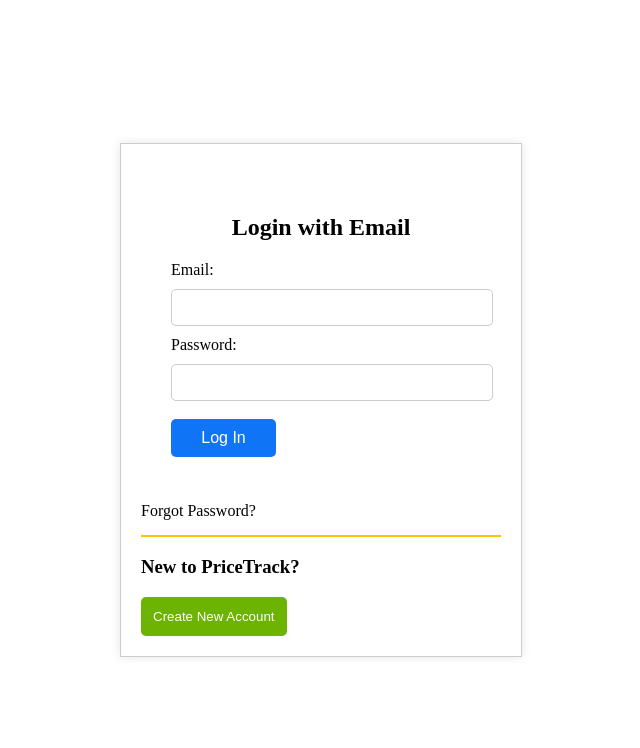
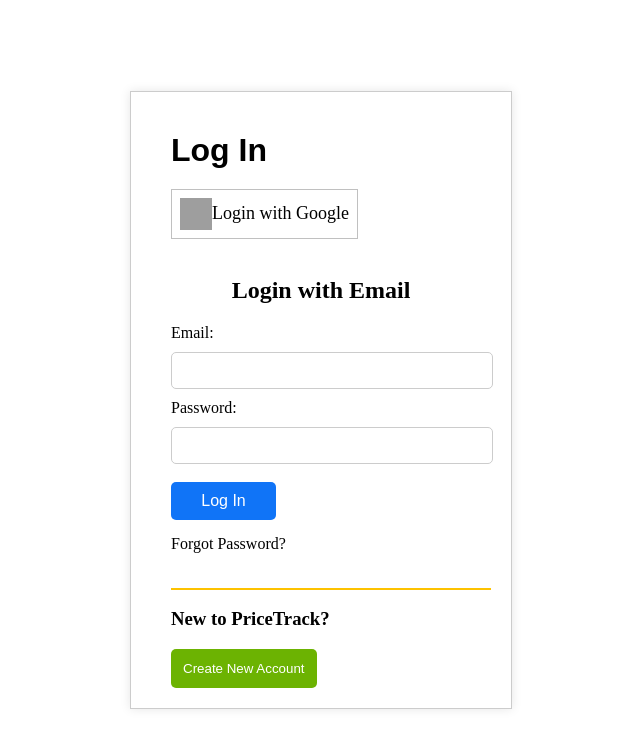
Before and after one commit to ngocbityta/PriceManagement, a React (Vite) app: page /login in a window 1280 px wide. Shown: the top 748 px of the page, without its empty margins (319-959 px from the left). Built offline with nearby package versions, Linux system fonts and the light colour scheme; grey boxes are pictures that could not be loaded.

Commit message:
update css log in

```diff
--- a/src/page/main/login/Login.jsx
+++ b/src/page/main/login/Login.jsx
@@ -4,6 +4,13 @@
 function Login() {
     return (
         <div id="wrapper">
+            <div id="title">Log In</div>
+            <div id="login-with-third-party">
+                <a href="#" title='Login with Google'>
+                    <span class="google-image"></span>
+                    <span class="login-text">Login with Google</span>
+                </a>
+            </div>
             <div class="login-form">
                 <h2>Login with Email</h2>
                 <form action="#" method="post">
@@ -17,10 +24,11 @@
 
                     <button type="submit">Log In</button>
                 </form>
+                <div id="forgot-password">
+                    <a href="#" >Forgot Password?</a>
+                </div>
             </div>
-            <div id="forgot-password">
-                <a href="#" >Forgot Password?</a>
-            </div>
+
             <div id="create-new-account">
                 <h3>New to PriceTrack?</h3>
                 <button type="button" href="#">Create New Account</button>
--- a/src/page/main/login/style.css
+++ b/src/page/main/login/style.css
@@ -13,10 +13,17 @@
     box-shadow: 0 0 10px rgba(0, 0, 0, 0.1);
 }
 
+#title {
+    padding: 20px;
+    font-size: 32px;
+    font-weight: bold;
+    font-family:Arial, Helvetica, sans-serif;
+}
+
 .login-form {
     width: 300px;
     margin: 0 auto;
-    padding: 30px;
+    padding: 20px;
 }
 
 .login-form h2 {
@@ -64,6 +71,10 @@
     color: rgb(170, 131, 3);
 }
 
+#create-new-account {
+    padding-left: 20px;
+}
+
 #create-new-account::before {
     content: "";
     display: block;
@@ -87,3 +98,35 @@
     padding: 12px;
     border-radius: 5px;
 }
+
+#login-with-third-party a{
+    width: auto;
+    height: 32px;
+    display: inline-block;
+    padding: 8px;
+    border: 1px solid #c0c0c0;
+    text-decoration: none;
+}
+
+#login-with-third-party {
+    padding-left: 20px;
+    height: 48px;
+    width: 100%;
+}
+
+#login-with-third-party .google-image {
+    display: table-cell;
+    vertical-align: middle;
+    width: 32px;
+    height: 32px;
+    background-image: url('https://www.pricebefore.com/static/pb/images/icon-amazon.svg');
+    background-size: cover;
+}
+
+#login-with-third-party .login-text {
+    display: table-cell;
+
+    color: black;
+    font-size: 18px;
+    vertical-align: middle;
+}
```
Also changed, not shown: res/image/google-logo.webp (added).
